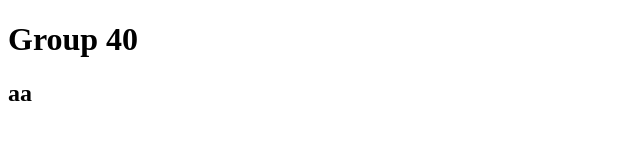
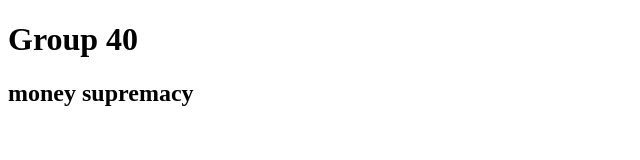
Before and after one commit to anhminhbo/Intro-to-IT, a plain HTML site: page index.html in a window 1280 px wide. Shown: the whole page, without its empty margins (0-640 px from the left). Drawn offline with Linux system fonts and the light colour scheme.

Commit message:
what is important

```diff
--- a/index.html
+++ b/index.html
@@ -8,6 +8,6 @@
 </head>
 <body>
     <h1>Group 40</h1>
-    <h2> aa</h2>
+    <h2> money supremacy</h2>
 </body>
 </html>
```
